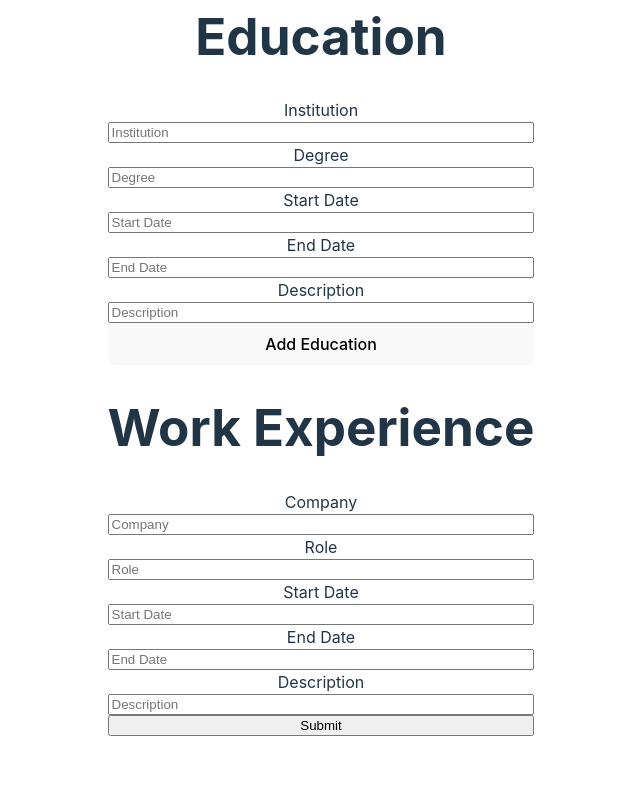
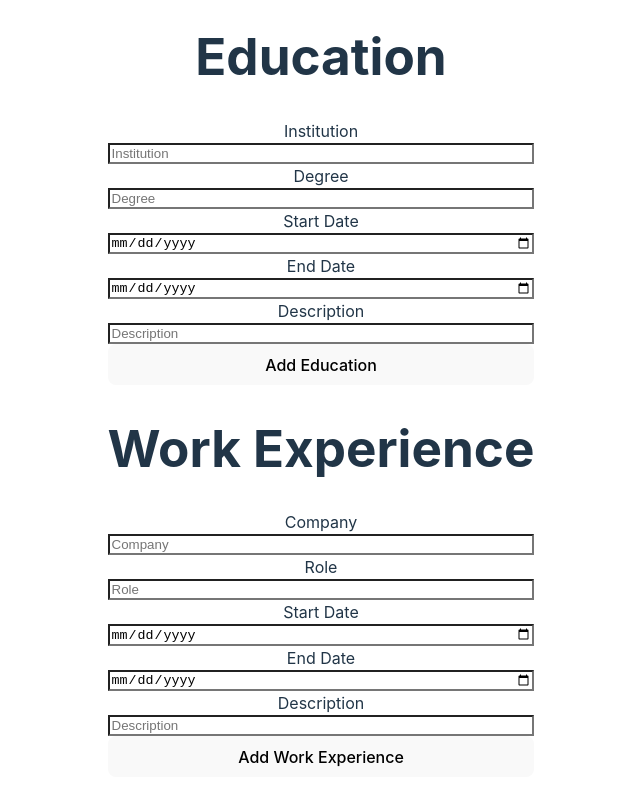
Before and after one commit to angelr1076/React-CV-App, a React (Vite) app: page / in a window 1280 px wide. Shown: the part 520-1326 px from the top of the page, without its empty margins (319-959 px from the left). Before the commit the page ends 1288 px from the top, so only its background shows below. Built offline with nearby package versions, Linux system fonts and the light colour scheme.

Commit message:
Passed props to each of the CVBuilder's child components forms

```diff
--- a/src/assets/styles/style.css
+++ b/src/assets/styles/style.css
@@ -4,8 +4,8 @@
   font-weight: 400;
 
   color-scheme: light dark;
-  color: rgba(255, 255, 255, 0.87);
-  background-color: #242424;
+  color: #242424;
+  background-color: rgba(255, 255, 255, 0.87);
 
   font-synthesis: none;
   text-rendering: optimizeLegibility;
@@ -40,6 +40,10 @@ body {
 h1 {
   font-size: 3.2em;
   line-height: 1.1;
+}
+
+input {
+  background-color: rgba(255, 255, 255, 0.87);
 }
 
 button {
--- a/src/components/EducationForm.jsx
+++ b/src/components/EducationForm.jsx
@@ -25,6 +25,7 @@ function EducationForm({ addEducation }) {
       endDate: '',
       description: '',
     });
+    console.log(formData);
   };
 
   return (
@@ -52,7 +53,7 @@ function EducationForm({ addEducation }) {
         />
         <label htmlFor='startDate'>Start Date</label>
         <input
-          type='text'
+          type='date'
           id='startDate'
           name='startDate'
           value={formData.startDate}
@@ -61,7 +62,7 @@ function EducationForm({ addEducation }) {
         />
         <label htmlFor='endDate'>End Date</label>
         <input
-          type='text'
+          type='date'
           id='endDate'
           name='endDate'
           value={formData.endDate}
--- a/src/components/GeneralInfoForm.jsx
+++ b/src/components/GeneralInfoForm.jsx
@@ -25,6 +25,7 @@ function GeneralInfoForm({ addGeneralInfo }) {
       location: '',
       email: '',
     });
+    console.log(formData);
   };
 
   return (
@@ -77,7 +78,7 @@ function GeneralInfoForm({ addGeneralInfo }) {
           onChange={handleChange}
           placeholder='Email'
         />
-        <input type='submit' value='Submit' />
+        <button type='submit'>Add Info</button>
       </form>
     </div>
   );
--- a/src/components/WorkExperienceForm.jsx
+++ b/src/components/WorkExperienceForm.jsx
@@ -25,6 +25,7 @@ function WorkExperienceForm({ addWorkExperience }) {
       endDate: '',
       description: '',
     });
+    console.log(formData);
   };
 
   return (
@@ -52,7 +53,7 @@ function WorkExperienceForm({ addWorkExperience }) {
         />
         <label htmlFor='startDate'>Start Date</label>
         <input
-          type='text'
+          type='date'
           id='startDate'
           name='startDate'
           value={formData.startDate}
@@ -61,7 +62,7 @@ function WorkExperienceForm({ addWorkExperience }) {
         />
         <label htmlFor='endDate'>End Date</label>
         <input
-          type='text'
+          type='date'
           id='endDate'
           name='endDate'
           value={formData.endDate}
@@ -77,7 +78,7 @@ function WorkExperienceForm({ addWorkExperience }) {
           onChange={handleChange}
           placeholder='Description'
         />
-        <input type='submit' value='Submit' />
+        <button type='submit'>Add Work Experience</button>
       </form>
     </div>
   );
```
